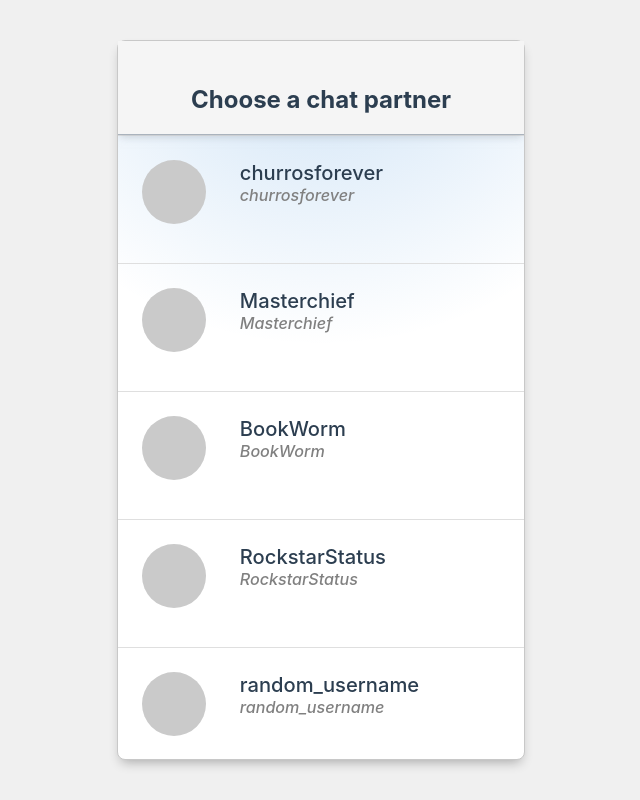
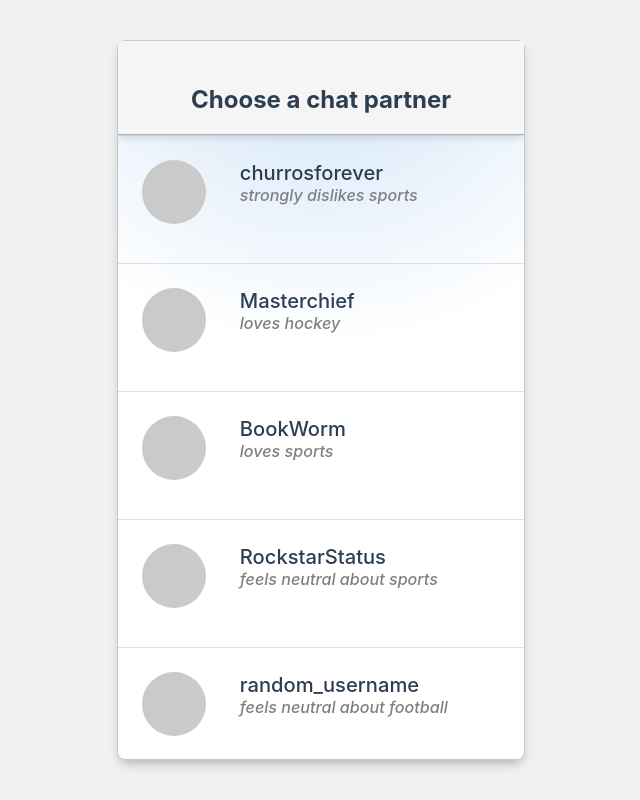
Before and after one commit to MatsErdkamp/vite-vue-anonymous-chatapp, a Vue app: page /chats in a window 1280 px wide. Shown: the whole page, without its empty margins (319-959 px from the left). Built offline with nearby package versions, Linux system fonts and the light colour scheme.

Commit message:
updated statements

```diff
--- a/src/components/Chats.vue
+++ b/src/components/Chats.vue
@@ -31,7 +31,7 @@
 <script setup>
 
 const users = ['churrosforever', 'Masterchief', 'BookWorm', 'RockstarStatus', 'random_username', 'PlayfulPenguin', 'Blossom', 'SweetiePira']
-const statements = ['churrosforever', 'Masterchief', 'BookWorm', 'RockstarStatus', 'random_username', 'PlayfulPenguin', 'Blossom', 'SweetiePira']
+const statements = ['strongly dislikes sports', 'loves hockey', 'loves sports', 'feels neutral about sports', 'feels neutral about football', 'loves darts', 'strongly dislikes sports', 'loves hockey', ]
 </script>
 
 <style scoped>
```
